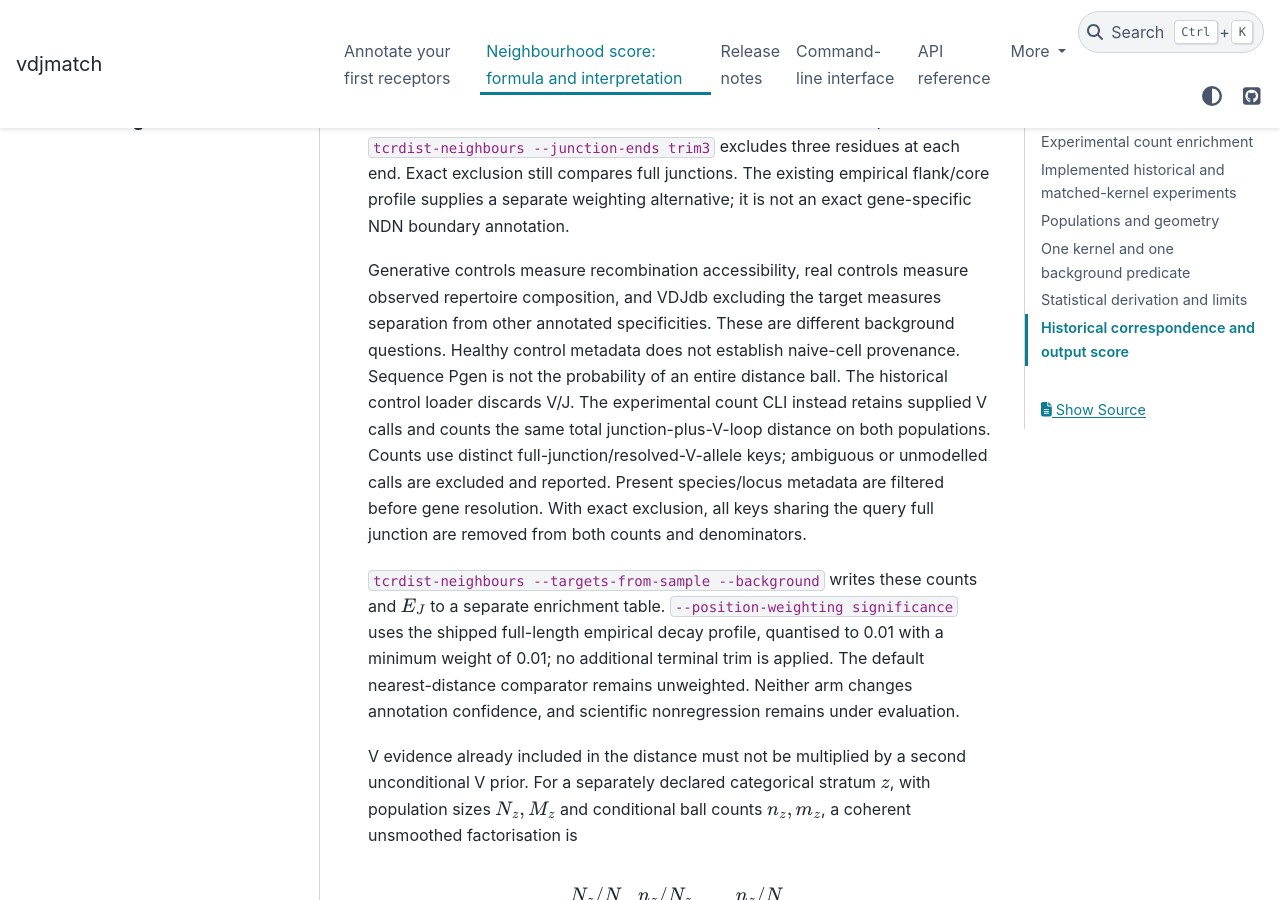
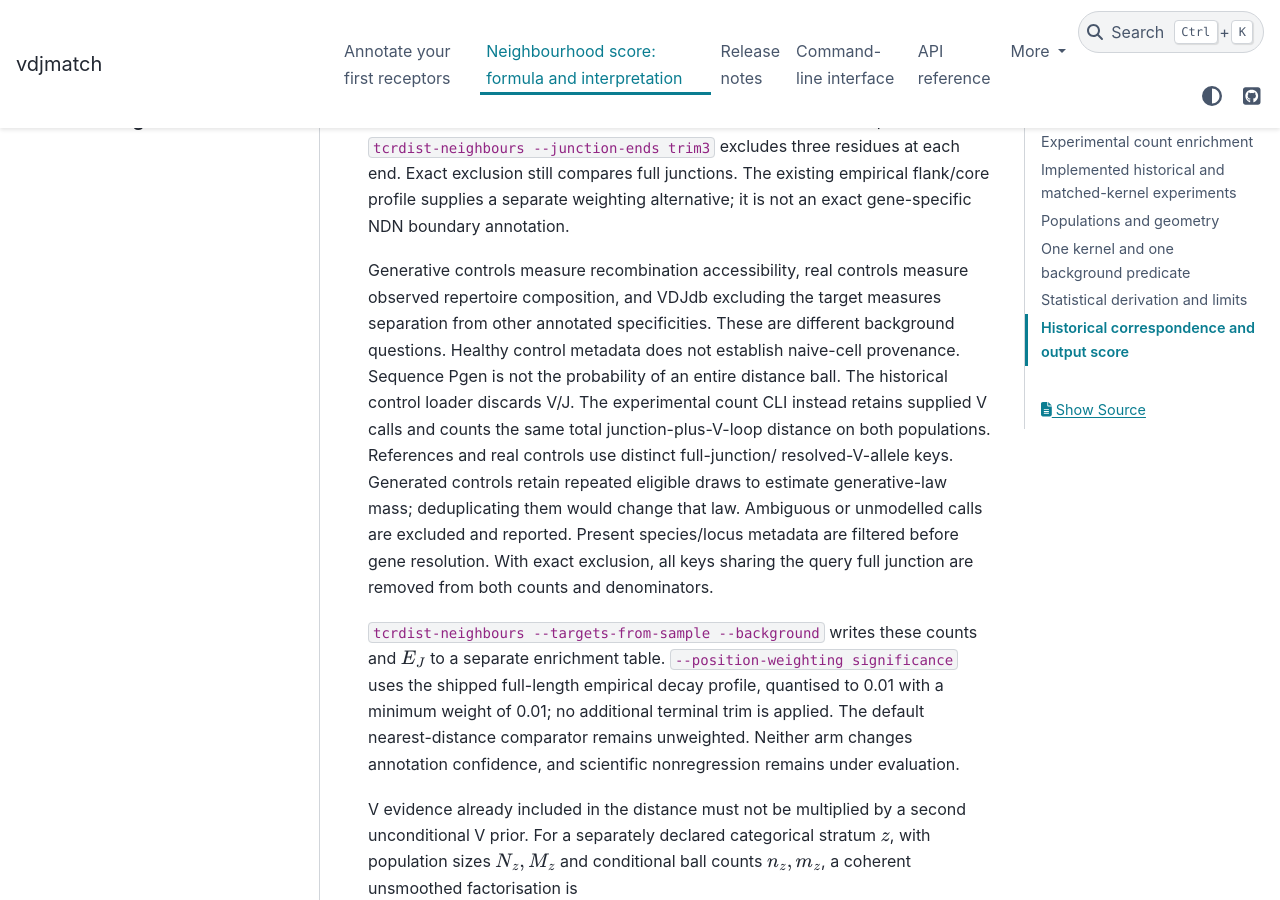
Before and after one commit to antigenomics/vdjmatch, a Sphinx documentation site: the page built from docs/scoring.rst, in a window 1280 px wide and 900 px high, scrolled down 1025 px. Built offline with Sphinx 7.4.7 and the PyData theme 0.15.4, drawn with Linux system fonts in a browser that asks for light colours; pages that are not in the unit, such as notebooks, are missing from menus.

Commit message:
Preserve generated background draw multiplicity

```diff
--- a/docs/cli.rst
+++ b/docs/cli.rst
@@ -516,8 +516,10 @@ the other-peptide population through its other annotation.
 
 The control table must provide full ``junction_aa`` and V calls (legacy
 junction columns are accepted only outside AIRR). Present species/locus columns
-are filtered; without them the caller declares those properties. Counts use
-distinct full-junction/resolved-V-allele keys, ignoring abundance. Ambiguous
+are filtered; without them the caller declares those properties. Reference and
+real-control counts use distinct full-junction/resolved-V-allele keys, ignoring
+abundance. Generated controls retain every eligible draw, including repeated
+keys, to preserve their empirical generative mass. Ambiguous
 V calls remain unavailable. ``--exclude-exact`` removes every full-junction
 identity from counts and population sizes on both sides.
 
--- a/docs/scoring.rst
+++ b/docs/scoring.rst
@@ -53,8 +53,10 @@ background questions. Healthy control metadata does not establish naive-cell
 provenance. Sequence Pgen is not the probability of an entire distance ball.
 The historical control loader discards V/J. The experimental count CLI instead
 retains supplied V calls and counts the same total junction-plus-V-loop distance
-on both populations. Counts use distinct full-junction/resolved-V-allele keys;
-ambiguous or unmodelled calls are excluded and reported. Present species/locus
+on both populations. References and real controls use distinct full-junction/
+resolved-V-allele keys. Generated controls retain repeated eligible draws to
+estimate generative-law mass; deduplicating them would change that law.
+Ambiguous or unmodelled calls are excluded and reported. Present species/locus
 metadata are filtered before gene resolution. With exact exclusion, all keys
 sharing the query full junction are removed from both counts and denominators.
 
```
Also changed, not shown: 4 other files.
